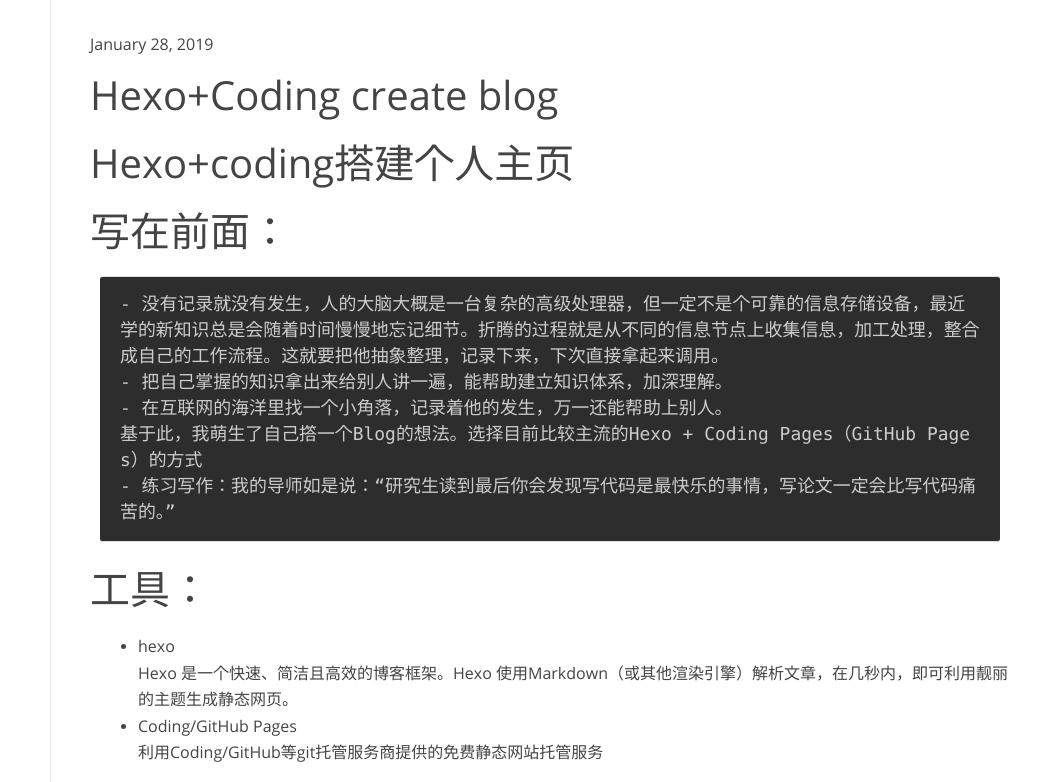
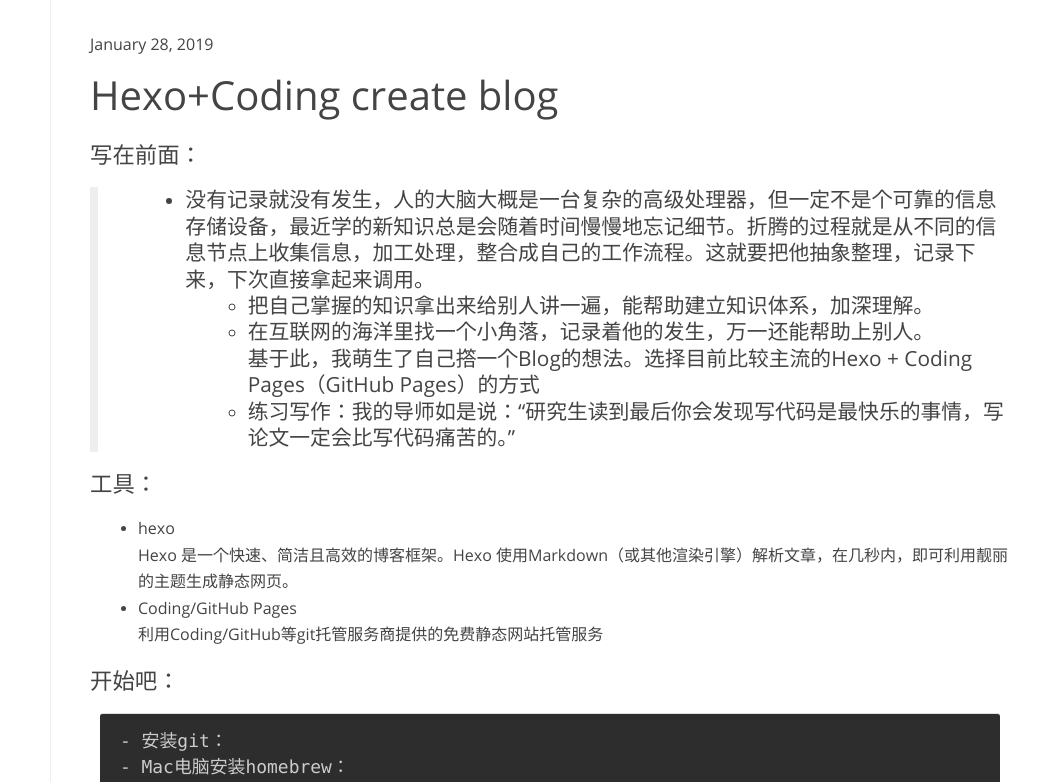
Before and after one commit to eejwtang/eejwtang.github.io, a plain HTML site: page 2019/01/28/Hexo-Coding-create-blog/index.html in a window 1280 px wide. Shown: the top 782 px of the page, 230-1280 px from the left. Drawn offline with Linux system fonts and the light colour scheme; files whose address does not match are found by name.

Commit message:
Site updated: 2019-01-29 14:36:11

```diff
--- a/2019/01/28/Hexo-Coding-create-blog/index.html
+++ b/2019/01/28/Hexo-Coding-create-blog/index.html
@@ -45,16 +45,21 @@
 
   <h1 class="post-title">Hexo+Coding create blog</h1>
   <section class="post-content article-entry">
-    <h1 id="Hexo-coding搭建个人主页"><a href="#Hexo-coding搭建个人主页" class="headerlink" title="Hexo+coding搭建个人主页"></a>Hexo+coding搭建个人主页</h1><h1 id="写在前面："><a href="#写在前面：" class="headerlink" title="写在前面："></a>写在前面：</h1><pre><code>- 没有记录就没有发生，人的大脑大概是一台复杂的高级处理器，但一定不是个可靠的信息存储设备，最近学的新知识总是会随着时间慢慢地忘记细节。折腾的过程就是从不同的信息节点上收集信息，加工处理，整合成自己的工作流程。这就要把他抽象整理，记录下来，下次直接拿起来调用。
-- 把自己掌握的知识拿出来给别人讲一遍，能帮助建立知识体系，加深理解。
-- 在互联网的海洋里找一个小角落，记录着他的发生，万一还能帮助上别人。
-基于此，我萌生了自己撘一个Blog的想法。选择目前比较主流的Hexo + Coding Pages（GitHub Pages）的方式
-- 练习写作：我的导师如是说：“研究生读到最后你会发现写代码是最快乐的事情，写论文一定会比写代码痛苦的。”
-</code></pre><h1 id="工具："><a href="#工具：" class="headerlink" title="工具："></a>工具：</h1><ul>
+    <h3 id="写在前面："><a href="#写在前面：" class="headerlink" title="写在前面："></a>写在前面：</h3><blockquote>
+<ul>
+<li>没有记录就没有发生，人的大脑大概是一台复杂的高级处理器，但一定不是个可靠的信息存储设备，最近学的新知识总是会随着时间慢慢地忘记细节。折腾的过程就是从不同的信息节点上收集信息，加工处理，整合成自己的工作流程。这就要把他抽象整理，记录下来，下次直接拿起来调用。<ul>
+<li>把自己掌握的知识拿出来给别人讲一遍，能帮助建立知识体系，加深理解。</li>
+<li>在互联网的海洋里找一个小角落，记录着他的发生，万一还能帮助上别人。<br>基于此，我萌生了自己撘一个Blog的想法。选择目前比较主流的Hexo + Coding Pages（GitHub Pages）的方式</li>
+<li>练习写作：我的导师如是说：“研究生读到最后你会发现写代码是最快乐的事情，写论文一定会比写代码痛苦的。”</li>
+</ul>
+</li>
+</ul>
+</blockquote>
+<h3 id="工具："><a href="#工具：" class="headerlink" title="工具："></a>工具：</h3><ul>
 <li>hexo<br>Hexo 是一个快速、简洁且高效的博客框架。Hexo 使用Markdown（或其他渲染引擎）解析文章，在几秒内，即可利用靓丽的主题生成静态网页。</li>
 <li>Coding/GitHub Pages<br>利用Coding/GitHub等git托管服务商提供的免费静态网站托管服务</li>
 </ul>
-<h1 id="开始吧："><a href="#开始吧：" class="headerlink" title="开始吧："></a>开始吧：</h1><pre><code>- 安装git：
+<h3 id="开始吧："><a href="#开始吧：" class="headerlink" title="开始吧："></a>开始吧：</h3><pre><code>- 安装git：
 - Mac电脑安装homebrew：
 - 安装node.js
 - 安装hexo：
@@ -91,7 +96,7 @@
 
         </main>
         <footer id="footer">
-            <section id="footer-message">&copy; 2019 Jingwei Tang. All rights reserved. Powered by <a href="http://hexo.io/" target="_blank">Hexo</a>. <a href="https://github.com/guolin/crisp-hexo-theme" target="_blank">crisp</a> theme by <a href="guolin.github.io" target="_blank">Guo Lin</a>.</section>
+            <section id="footer-message">&copy; 2019 Jingwei Tang. All rights reserved. Powered by <a href="http://hexo.io/" target="_blank">Hexo</a>. crisp theme by Jingwei Tang</section>
         </footer>
     </body>
 </html>
```
Also changed, not shown: 2019/01/27/hello-world/index.html (+1 -1 lines), archives/2019/01/index.html (+1 -1 lines), archives/2019/index.html (+1 -1 lines), archives/index.html (+1 -1 lines), index.html (+1 -1 lines).
